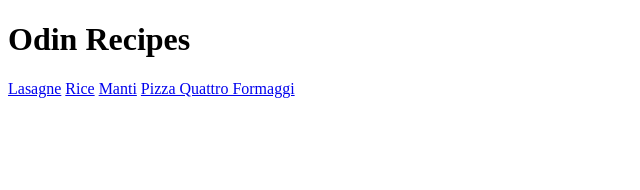
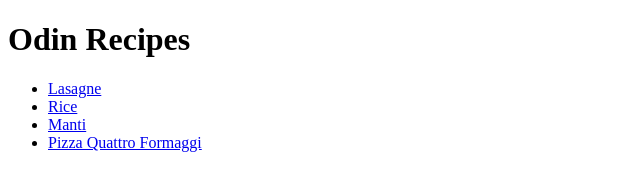
Before and after one commit to Uyansu/odin-recipes, a plain HTML site: page index.html in a window 1280 px wide. Shown: the whole page, without its empty margins (0-640 px from the left). Drawn offline with Linux system fonts and the light colour scheme.

Commit message:
changed styling of index.html
added a unordered list and put the <a> tags between <li> tags

```diff
--- a/index.html
+++ b/index.html
@@ -7,11 +7,11 @@
 </head>
 <body>
     <h1>Odin Recipes</h1>
-    <a href="/recipes/lasagne.html">Lasagne</a>
-    <a href="/recipes/rice.html">Rice</a>
-    <a href="/recipes/manti.html">Manti</a>
-    <a href="/recipes/pizza-quattro-formaggi.html">Pizza Quattro Formaggi</a>
-
-
+    <ul>
+        <li><a href="/recipes/lasagne.html">Lasagne</a></li>
+        <li><a href="/recipes/rice.html">Rice</a></li>
+        <li><a href="/recipes/manti.html">Manti</a></li>
+        <li><a href="/recipes/pizza-quattro-formaggi.html">Pizza Quattro Formaggi</a></li>
+    </ul>
 </body>
 </html>
```
